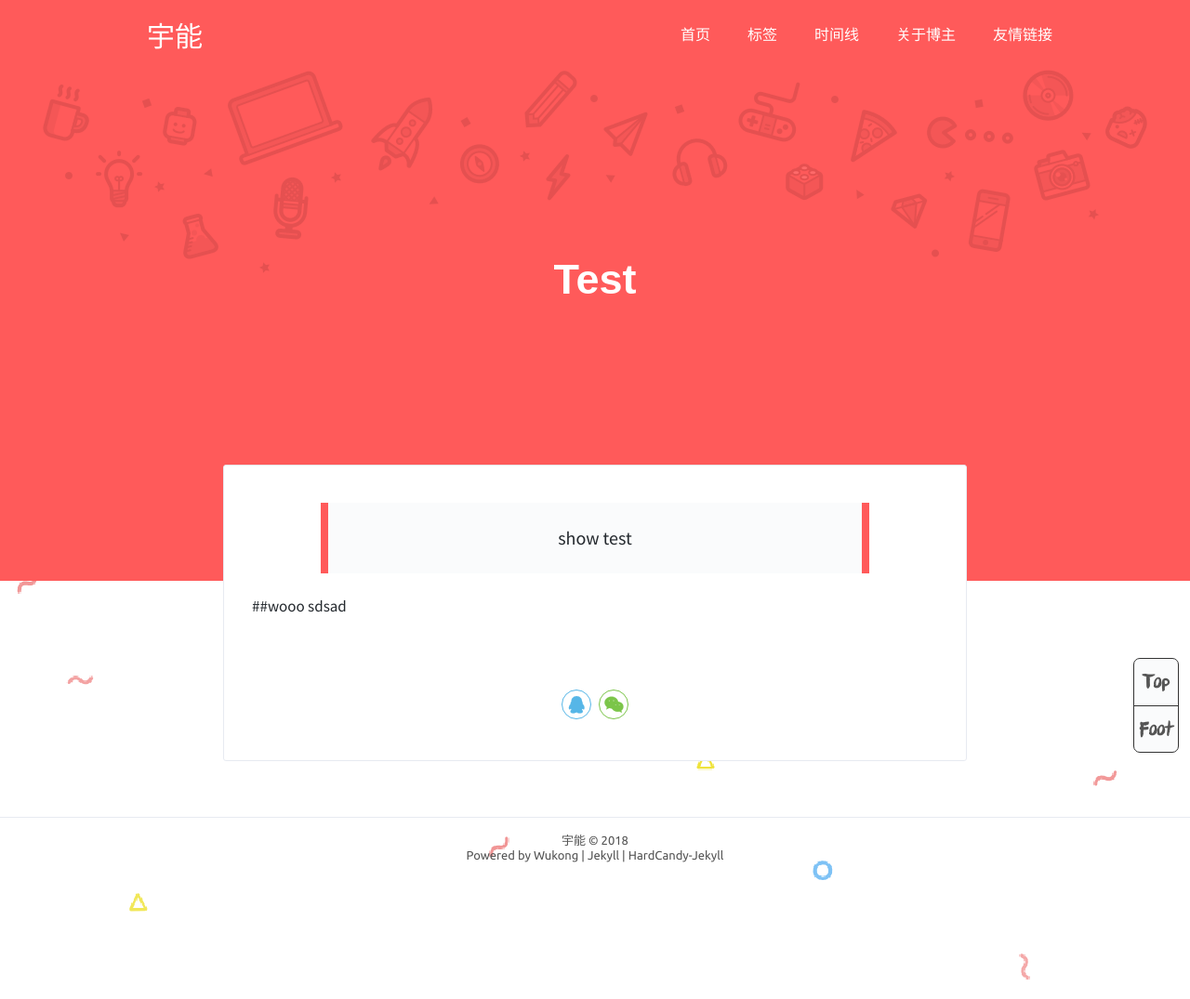
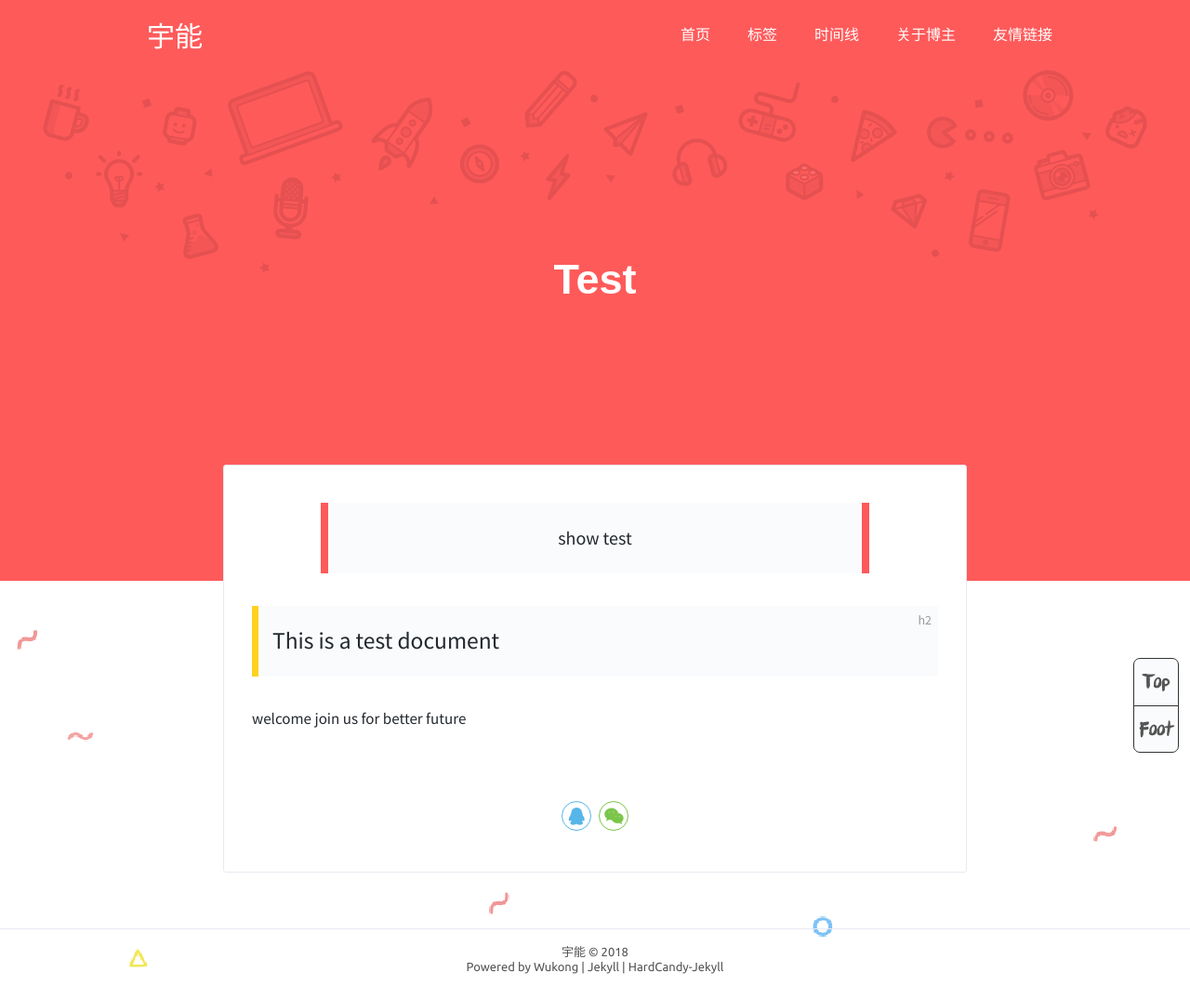
Before and after one commit to Unen/Unen.github.io, a Jekyll site: the page built from _posts/2018-10-28-test.md, in a window 1280 px wide. Shown: the whole page at 93% size. Built offline with Jekyll 4.4.1, drawn with Linux system fonts in a browser that asks for light colours; comment, search, counter and statistics services are not loaded.

Commit message:
Update _posts/2018-10-28-test.md

```diff
--- a/_posts/2018-10-28-test.md
+++ b/_posts/2018-10-28-test.md
@@ -8,5 +8,5 @@ cover: '../assets/profile.jpeg'
 subtitle: 'show test'
 ---
 
-##wooo
-sdsad
+## This is a test document
+welcome join us for better future
```
